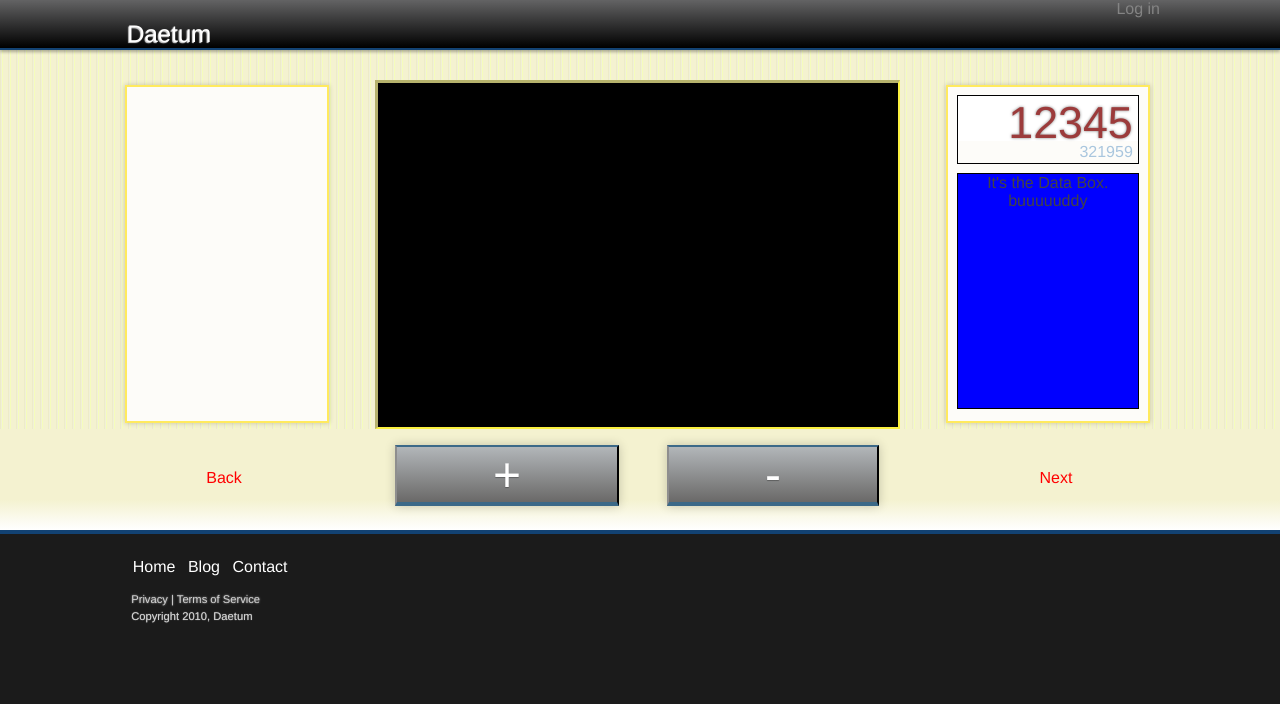
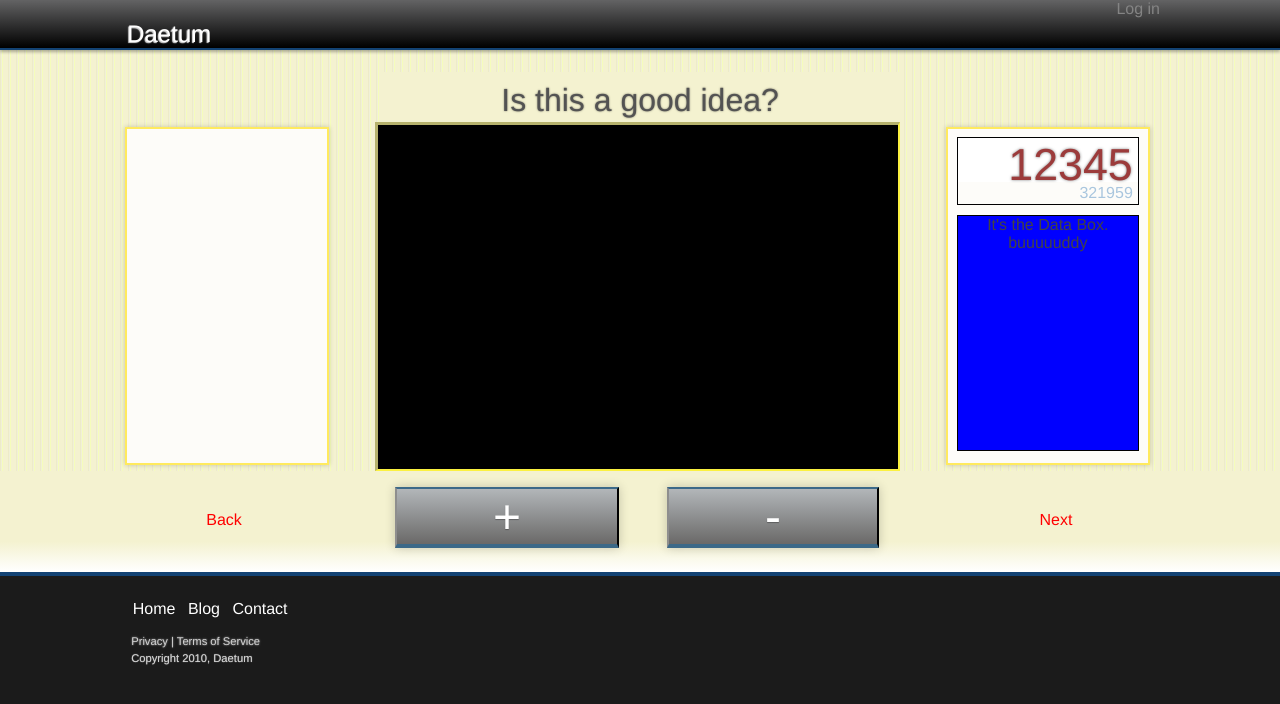
Before and after one commit to angisingh/Gruru, a plain HTML site: page _attachments/daetom.html in a window 1280 px wide. Drawn offline with Linux system fonts and the light colour scheme; files whose address does not match are found by name.

Commit message:
moved question above topic media

```diff
--- a/_attachments/daetom.html
+++ b/_attachments/daetom.html
@@ -39,6 +39,9 @@
 
 		<div id="topic_container">
 			<div id="topic_box">
+				<div id="question_container">
+					<p>Is this a good idea?</p>
+				</div>
 				<div id="channel_container">
 					<div id="channel_box">
 						<!-- <div id="ask_question">
--- a/_attachments/stylesheets/daetom.css
+++ b/_attachments/stylesheets/daetom.css
@@ -55,29 +55,26 @@ body {
 
 /* QUESTION::TOP_BAR
 =======================*/
-#question_container {
+/*#question_container {
 	width: 520px;
 	height: auto;
 	display: inline-block;
 	margin-left: 10.4em;
 	vertical-align: top;
-/*	background-color: green;*/
 	text-align: center;
 }
 
 #back {
-/*	background-color:orange;*/
 	display:inline;
 	margin: 0;
 	padding: 0 .5em .2em 0;
 	color: #9b9b9b;
 	color: #c3c4c5;
 }
-
+*/
 #avatar {
 	width: 57px;
 	height: 48px;
-/*	background-color: red;*/
 	margin: 0;
 	padding: 0 .5em 0 0;
 	display: inline-block;
@@ -92,12 +89,11 @@ body {
 	display:inline-block;
 }
 
-#question {
+/*#question {
 	display:inline;
 	font-size: 2em;
 	color: #eaeaea;
 	text-shadow: 0px 0px 2px white;
-/*	background-color: purple;*/
 	margin: 0 0 .3em 0;
 	padding: 0;
 
@@ -105,14 +101,13 @@ body {
 
 
 #next {
-/*	background-color:orange;*/
 	display:inline;
 	margin-top: .6em;
 	padding: 0 0 .2em .5em;
 	color: #9b9b9b;
 	color: #c3c4c5;
 	position: static;
-}
+}*/
 
 
 /* NAV::TOP_BAR
@@ -154,10 +149,33 @@ body {
 	width: 1040px;
 	height: auto;
 	margin: 0 auto;
-	margin-top: 3.5em;
+	margin-top: 3em;
 	background-color: #f4f2d0;
-	background: white;
+	background: transparent;
 /*	display: inline-block;*/
+}
+
+
+/* QUESTION::TOPIC
+=============================*/
+#question_container {
+	width: 520px;
+	height: auto;
+	margin: 0 auto;
+	padding: 0;
+/*	background-color: red;*/
+	text-align: center;
+	font-size: 2em;
+	color: #535353;
+	text-shadow: 0px 0px 2px rgba(0,0,0,0.5);
+	background-color: #f4f2d0;
+}
+
+#question_container p {
+	margin: 0;
+	padding-top: .3em;
+	padding-bottom: .1em;
+	background-color: #f4f2d0;
 }
 
 
```
